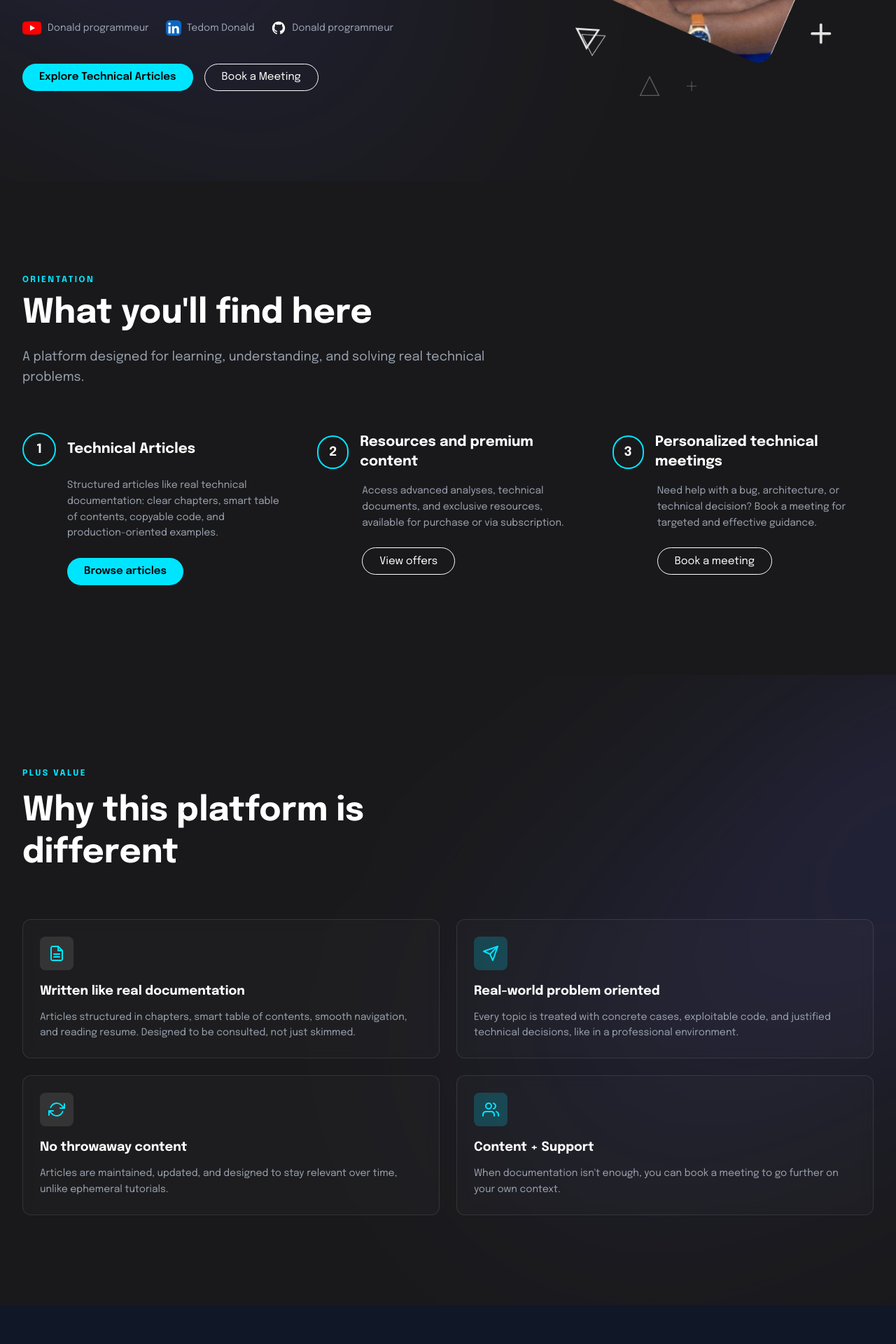
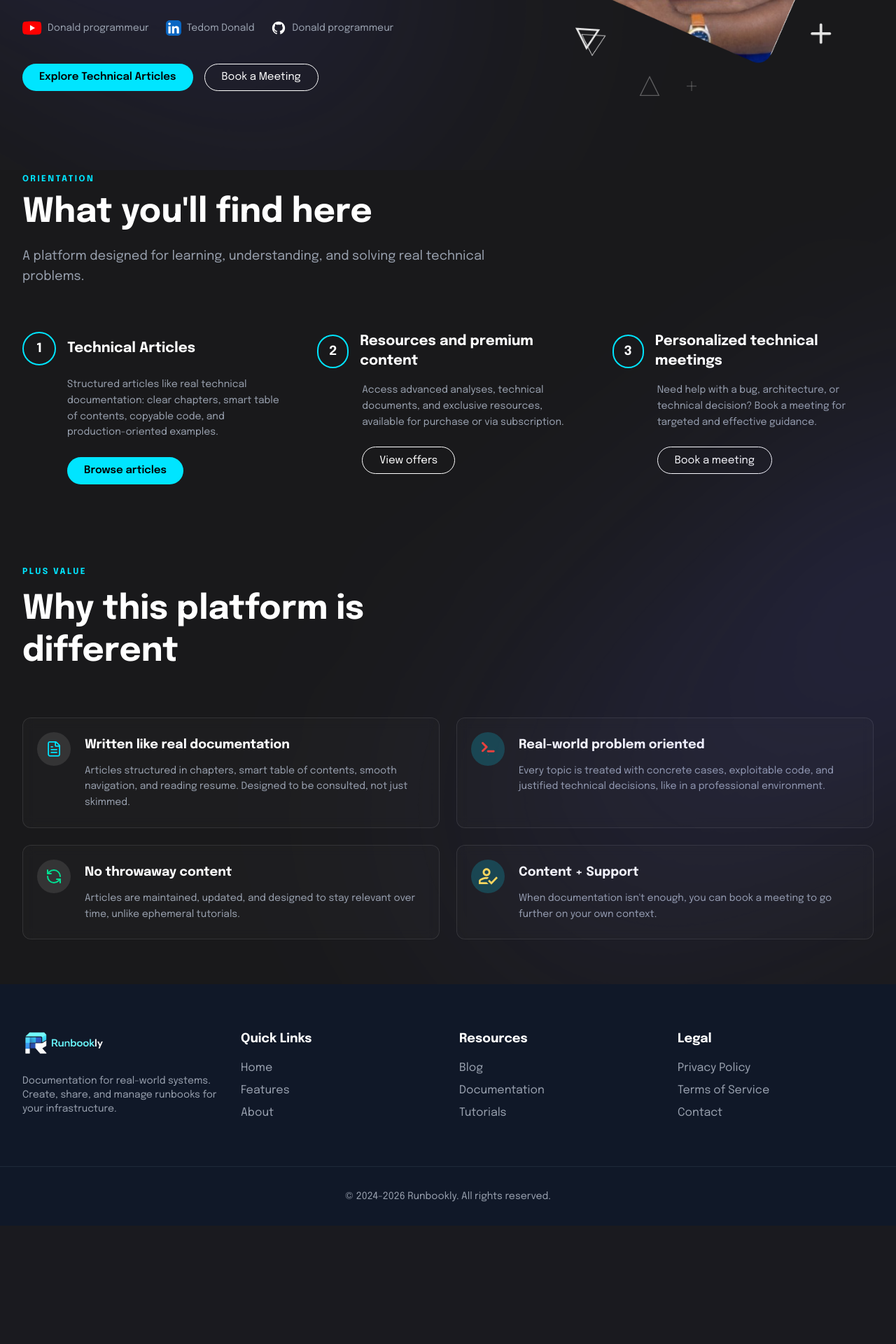
Before and after one commit to donaldte/tech-articles, a Django app: page /en/ in a window 1280 px wide. Shown: the part 579-2499 px from the top of the page at 70% size. After the commit the page ends 2296 px from the top, so only its background shows below. Run offline with Django 5.2, Linux system fonts and the light colour scheme; parts of the project's set-up code (start-up, migrations or seed data) failed here and were passed over.

Commit message:
refactor(homepage): Consolidate sections and refactor CSS classes

```diff
--- a/tech_articles/templates/tech-articles/home/includes/sections/_features.html
+++ b/tech_articles/templates/tech-articles/home/includes/sections/_features.html
@@ -1,14 +1,7 @@
 {% load static %}
 {% load i18n %}
 
-<section id="features" class="relative py-24 lg:py-32 bg-background overflow-hidden">
-  <!-- Background decorative element (mirrored from hero - positioned right) -->
-  <div
-    class="absolute pointer-events-none rounded-[999px] bg-runbookly-gradient blur-[150px]
-           w-[30vw] h-[130vh]
-           -top-[20vh] -right-[5vw] rotate-[54.37deg]"
-    aria-hidden="true"
-  ></div>
+<section id="features" class="relative py-12 lg:pb-16 bg-background overflow-hidden">
   <div class="relative container-main">
     <!-- Section Header -->
     <div class="max-w-2xl mb-16">
@@ -31,16 +24,13 @@
         <!-- Icon -->
         <div class="feature-card-icon">
           <!-- Document icon -->
-          <svg width="24" height="24" viewBox="0 0 24 24" fill="none" xmlns="http://www.w3.org/2000/svg">
+          <svg class="w-[21px] h-[22px] text-[#00E5FF]" viewBox="0 0 21 25" fill="none" xmlns="http://www.w3.org/2000/svg">
             <path
-              d="M14 2H6C5.46957 2 4.96086 2.21071 4.58579 2.58579C4.21071 2.96086 4 3.46957 4 4V20C4 20.5304 4.21071 21.0391 4.58579 21.4142C4.96086 21.7893 5.46957 22 6 22H18C18.5304 22 19.0391 21.7893 19.4142 21.4142C19.7893 21.0391 20 20.5304 20 20V8L14 2Z"
+              d="M3.26667 23.6667C2.66551 23.6667 2.08897 23.4279 1.66389 23.0028C1.23881 22.5777 1 22.0012 1 21.4V3.26667C1 2.66551 1.23881 2.08898 1.66389 1.66389C2.08897 1.23881 2.66551 1 3.26667 1H12.3333C12.6921 0.999422 13.0474 1.06982 13.3789 1.20714C13.7103 1.34446 14.0113 1.546 14.2645 1.80014L18.3309 5.86654C18.5857 6.11984 18.7879 6.42113 18.9256 6.75298C19.0633 7.08484 19.1339 7.4407 19.1333 7.8V21.4C19.1333 22.0012 18.8945 22.5777 18.4694 23.0028C18.0444 23.4279 17.4678 23.6667 16.8667 23.6667H3.26667Z"
               stroke="currentColor" stroke-width="2" stroke-linecap="round" stroke-linejoin="round"></path>
-            <polyline points="14,2 14,8 20,8" stroke="currentColor" stroke-width="2" stroke-linecap="round"
-                      stroke-linejoin="round"></polyline>
-            <line x1="16" y1="13" x2="8" y2="13" stroke="currentColor" stroke-width="2" stroke-linecap="round"
-                  stroke-linejoin="round"></line>
-            <line x1="16" y1="17" x2="8" y2="17" stroke="currentColor" stroke-width="2" stroke-linecap="round"
-                  stroke-linejoin="round"></line>
+            <path
+              d="M12.3332 1V6.66666C12.3332 6.96724 12.4526 7.25551 12.6651 7.46805C12.8777 7.68059 13.166 7.8 13.4665 7.8H19.1332M7.79987 8.93333H5.5332M14.5999 13.4667H5.5332M14.5999 18H5.5332"
+              stroke="currentColor" stroke-width="2" stroke-linecap="round" stroke-linejoin="round"></path>
           </svg>
         </div>
 
@@ -60,11 +50,13 @@
         <!-- Icon -->
         <div class="feature-card-icon feature-card-icon-accent">
           <!-- Target/Arrow icon -->
-          <svg width="24" height="24" viewBox="0 0 24 24" fill="none" xmlns="http://www.w3.org/2000/svg">
-            <path d="M22 2L11 13" stroke="currentColor" stroke-width="2" stroke-linecap="round"
-                  stroke-linejoin="round"></path>
-            <path d="M22 2L15 22L11 13L2 9L22 2Z" stroke="currentColor" stroke-width="2" stroke-linecap="round"
-                  stroke-linejoin="round"></path>
+          <svg class="w-[19px] h-[19px] text-[#F04037]" viewBox="0 0 19 19" fill="none" xmlns="http://www.w3.org/2000/svg">
+            <path
+              d="M9.75162 18.4143L9.74062 18.4163L9.66962 18.4513L9.64962 18.4553L9.63562 18.4513L9.56462 18.4163C9.55395 18.413 9.54595 18.4146 9.54062 18.4213L9.53662 18.4313L9.51962 18.8593L9.52462 18.8793L9.53462 18.8923L9.63862 18.9663L9.65362 18.9703L9.66562 18.9663L9.76962 18.8923L9.78162 18.8763L9.78562 18.8593L9.76862 18.4323C9.76595 18.4216 9.76029 18.4156 9.75162 18.4143ZM10.0166 18.3013L10.0036 18.3033L9.81862 18.3963L9.80862 18.4063L9.80562 18.4173L9.82362 18.8473L9.82862 18.8593L9.83662 18.8663L10.0376 18.9593C10.0503 18.9626 10.06 18.96 10.0666 18.9513L10.0706 18.9373L10.0366 18.3233C10.0333 18.3113 10.0266 18.304 10.0166 18.3013ZM9.30162 18.3033C9.29721 18.3006 9.29194 18.2998 9.28691 18.3009C9.28188 18.302 9.27748 18.305 9.27462 18.3093L9.26862 18.3233L9.23462 18.9373C9.23529 18.9493 9.24095 18.9573 9.25162 18.9613L9.26662 18.9593L9.46762 18.8663L9.47762 18.8583L9.48162 18.8473L9.49862 18.4173L9.49562 18.4053L9.48562 18.3953L9.30162 18.3033Z"
+              fill="currentColor"></path>
+            <path
+              d="M17.1586 11.6563C17.5439 11.6562 17.9144 11.8044 18.1934 12.0702C18.4724 12.3359 18.6384 12.6988 18.6571 13.0837C18.6757 13.4685 18.5456 13.8458 18.2936 14.1373C18.0416 14.4288 17.6871 14.6121 17.3036 14.6493L17.1586 14.6563H9.15858C8.77336 14.6561 8.40298 14.5077 8.12419 14.2419C7.8454 13.976 7.67956 13.6131 7.66105 13.2283C7.64254 12.8436 7.77277 12.4664 8.02475 12.1751C8.27674 11.8837 8.63116 11.7004 9.01458 11.6633L9.15858 11.6563H17.1586ZM0.441576 0.439262C0.704073 0.176803 1.05456 0.020998 1.42528 0.00197286C1.79599 -0.0170522 2.16059 0.102054 2.44858 0.336261L2.56258 0.439262L8.21958 6.09626C8.48203 6.35876 8.63784 6.70925 8.65687 7.07996C8.67589 7.45068 8.55678 7.81527 8.32258 8.10326L8.21958 8.21726L2.56258 13.8743C2.29079 14.147 1.92452 14.3048 1.5396 14.315C1.15468 14.3252 0.780588 14.1869 0.494787 13.9289C0.208986 13.6708 0.0333653 13.3128 0.00428632 12.9288C-0.0247927 12.5448 0.0948979 12.1644 0.338576 11.8663L0.441576 11.7523L5.03758 7.15626L0.441576 2.56026C0.160369 2.27897 0.0023959 1.89751 0.0023959 1.49976C0.0023959 1.10202 0.160369 0.720553 0.441576 0.439262Z"
+              fill="currentColor"></path>
           </svg>
         </div>
 
@@ -84,15 +76,17 @@
         <!-- Icon -->
         <div class="feature-card-icon">
           <!-- Refresh/Cycle icon -->
-          <svg width="24" height="24" viewBox="0 0 24 24" fill="none" xmlns="http://www.w3.org/2000/svg">
-            <path d="M23 4V10H17" stroke="currentColor" stroke-width="2" stroke-linecap="round"
+          <svg class="w-[20px] h-[20px] text-[#00E092]" viewBox="0 0 20 20" fill="none" xmlns="http://www.w3.org/2000/svg">
+            <path
+              d="M19 10C19 7.61305 18.0518 5.32387 16.364 3.63604C14.6761 1.94821 12.3869 1 10 1C7.48395 1.00947 5.06897 1.99122 3.26 3.74L1 6"
+              stroke="currentColor" stroke-width="2" stroke-linecap="round" stroke-linejoin="round"></path>
+            <path
+              d="M1 1V6H6M1 10C1 12.3869 1.94821 14.6761 3.63604 16.364C5.32387 18.0518 7.61305 19 10 19C12.516 18.9905 14.931 18.0088 16.74 16.26L19 14"
+              stroke="currentColor" stroke-width="2" stroke-linecap="round" stroke-linejoin="round"></path>
+            <path d="M14 14H19V19" stroke="currentColor" stroke-width="2" stroke-linecap="round"
                   stroke-linejoin="round"></path>
-            <path d="M1 20V14H7" stroke="currentColor" stroke-width="2" stroke-linecap="round"
-                  stroke-linejoin="round"></path>
-            <path
-              d="M3.51 9C4.01717 7.56678 4.87913 6.2854 6.01547 5.27542C7.1518 4.26543 8.52547 3.55976 10.0083 3.22426C11.4911 2.88875 13.0348 2.93434 14.4952 3.35677C15.9556 3.77921 17.2853 4.56471 18.36 5.64L23 10M1 14L5.64 18.36C6.71475 19.4353 8.04437 20.2208 9.50481 20.6432C10.9652 21.0657 12.5089 21.1112 13.9917 20.7757C15.4745 20.4402 16.8482 19.7346 17.9845 18.7246C19.1209 17.7146 19.9828 16.4332 20.49 15"
-              stroke="currentColor" stroke-width="2" stroke-linecap="round" stroke-linejoin="round"></path>
           </svg>
+
         </div>
 
         <!-- Content -->
@@ -111,17 +105,10 @@
         <!-- Icon -->
         <div class="feature-card-icon feature-card-icon-accent">
           <!-- Users/Support icon -->
-          <svg width="24" height="24" viewBox="0 0 24 24" fill="none" xmlns="http://www.w3.org/2000/svg">
+          <svg class="w-[27px] h-[24px] text-[#FEDC5A]" viewBox="0 0 29 25" fill="none" xmlns="http://www.w3.org/2000/svg">
             <path
-              d="M17 21V19C17 17.9391 16.5786 16.9217 15.8284 16.1716C15.0783 15.4214 14.0609 15 13 15H5C3.93913 15 2.92172 15.4214 2.17157 16.1716C1.42143 16.9217 1 17.9391 1 19V21"
-              stroke="currentColor" stroke-width="2" stroke-linecap="round" stroke-linejoin="round"></path>
-            <circle cx="9" cy="7" r="4" stroke="currentColor" stroke-width="2" stroke-linecap="round"
-                    stroke-linejoin="round"></circle>
-            <path d="M23 21V19C22.9993 18.1137 22.7044 17.2528 22.1614 16.5523C21.6184 15.8519 20.8581 15.3516 20 15.13"
-                  stroke="currentColor" stroke-width="2" stroke-linecap="round" stroke-linejoin="round"></path>
-            <path
-              d="M16 3.13C16.8604 3.35031 17.623 3.85071 18.1676 4.55232C18.7122 5.25392 19.0078 6.11683 19.0078 7.005C19.0078 7.89318 18.7122 8.75608 18.1676 9.45769C17.623 10.1593 16.8604 10.6597 16 10.88"
-              stroke="currentColor" stroke-width="2" stroke-linecap="round" stroke-linejoin="round"></path>
+              d="M26.9179 12.8788L29 15.0152L19.2887 25L14.1282 19.697L16.2103 17.5606L19.2887 20.7121L26.9179 12.8788ZM11.8974 0C13.4751 0 14.9882 0.638526 16.1038 1.77511C17.2194 2.91169 17.8462 4.45323 17.8462 6.06061C17.8462 7.66798 17.2194 9.20952 16.1038 10.3461C14.9882 11.4827 13.4751 12.1212 11.8974 12.1212C10.3197 12.1212 8.80666 11.4827 7.69106 10.3461C6.57546 9.20952 5.94872 7.66798 5.94872 6.06061C5.94872 4.45323 6.57546 2.91169 7.69106 1.77511C8.80666 0.638526 10.3197 0 11.8974 0ZM11.8974 3.0303C11.1086 3.0303 10.352 3.34957 9.79425 3.91786C9.23645 4.48615 8.92308 5.25692 8.92308 6.06061C8.92308 6.86429 9.23645 7.63506 9.79425 8.20335C10.352 8.77165 11.1086 9.09091 11.8974 9.09091C12.6863 9.09091 13.4428 8.77165 14.0006 8.20335C14.5584 7.63506 14.8718 6.86429 14.8718 6.06061C14.8718 5.25692 14.5584 4.48615 14.0006 3.91786C13.4428 3.34957 12.6863 3.0303 11.8974 3.0303ZM11.8974 13.6364C12.9087 13.6364 14.1282 13.7727 15.4815 14.0303L12.9979 16.5606L11.8974 16.5152C7.48051 16.5152 2.82564 18.7273 2.82564 19.697V21.3636H12.0462L14.8718 24.2424H0V19.697C0 15.6667 7.92667 13.6364 11.8974 13.6364Z"
+              fill="currentColor"></path>
           </svg>
         </div>
 
--- a/tech_articles/templates/tech-articles/home/includes/sections/_hero.html
+++ b/tech_articles/templates/tech-articles/home/includes/sections/_hero.html
@@ -10,7 +10,7 @@
              -top-[12vh] -left-[1vw] -rotate-[54.37deg]"
   ></div>
 
-  <div class="relative container-main pt-32 pb-20">
+  <div class="relative container-main pt-24 lg:pt-32 pb-12 lg:pb-16">
     <div class="grid lg:grid-cols-2 gap-8 lg:gap-12 items-center">
 
       <!-- Left Content -->
--- a/tech_articles/templates/tech-articles/home/includes/sections/_orientation.html
+++ b/tech_articles/templates/tech-articles/home/includes/sections/_orientation.html
@@ -1,7 +1,7 @@
 {% load static %}
 {% load i18n %}
 
-<section id="orientation" class="relative py-24 lg:py-32 bg-background overflow-hidden">
+<section id="orientation" class="relative pb-12 lg:pb-16 bg-background overflow-hidden">
   <div class="relative container-main">
     <!-- Section Header -->
     <div class="max-w-2xl mb-16">
--- /dev/null
+++ b/tech_articles/templates/tech-articles/home/includes/sections/_orientation_and_features.html
@@ -0,0 +1,15 @@
+<section id="orientation-and-features" class="relative bg-background overflow-hidden">
+  {# Orientation Section #}
+  {% include "tech-articles/home/includes/sections/_orientation.html" %}
+
+  <!-- Background decorative element (mirrored from hero - positioned right) -->
+  <div
+    class="absolute pointer-events-none rounded-[999px] bg-runbookly-gradient blur-[150px]
+           w-[30vw] h-[130vh]
+           top-[20%] z-5 -right-[3vw] rotate-[54.37deg]"
+    aria-hidden="true"
+  ></div>
+
+  {# Features Section #}
+  {% include "tech-articles/home/includes/sections/_features.html" %}
+</section>
--- a/tech_articles/templates/tech-articles/home/pages/index.html
+++ b/tech_articles/templates/tech-articles/home/pages/index.html
@@ -7,9 +7,6 @@
   {# Hero Section #}
   {% include "tech-articles/home/includes/sections/_hero.html" %}
 
-  {# Orientation Section - What you'll find here #}
-  {% include "tech-articles/home/includes/sections/_orientation.html" %}
-
-  {# Features Section - Why this platform is different #}
-  {% include "tech-articles/home/includes/sections/_features.html" %}
+  {# Orientation and features Sections #}
+  {% include "tech-articles/home/includes/sections/_orientation_and_features.html" %}
 {% endblock %}
```
Also changed, not shown: tech_articles/static/css/input.css (+2 -7 lines), tech_articles/static/css/output.css.
